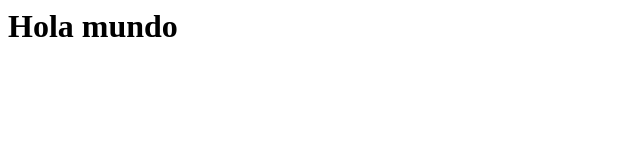
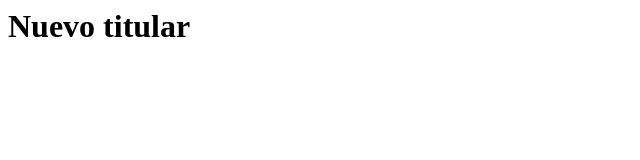
Before and after one commit to betomax-16/test, a plain HTML site: page index.html in a window 1280 px wide. Shown: the whole page, without its empty margins (0-640 px from the left). Drawn offline with Linux system fonts and the light colour scheme.

Commit message:
Cambio de titulo

```diff
--- a/index.html
+++ b/index.html
@@ -3,6 +3,6 @@
         <title>Test</title>
     </head>
     <body>
-        <h1>Hola mundo</h1>
+        <h1>Nuevo titular</h1>
     </body>
 </html>
```
